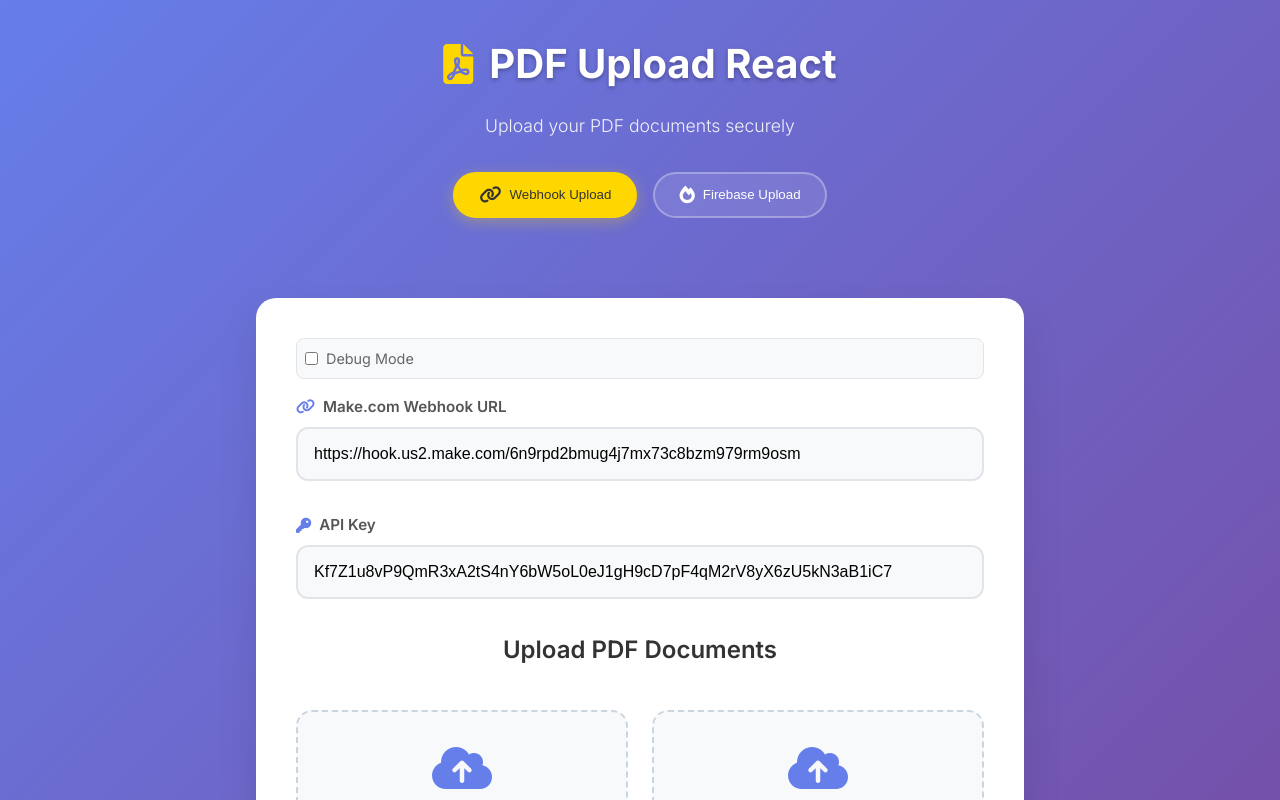
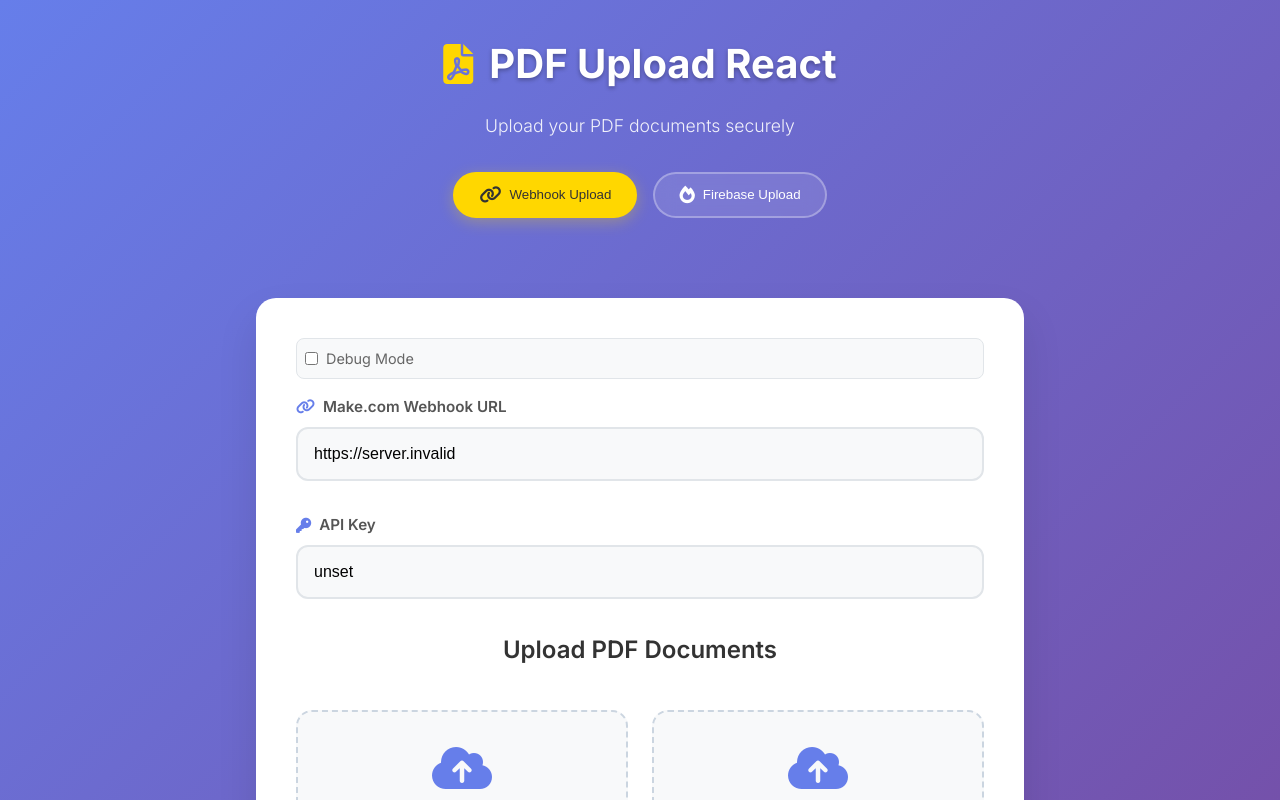
Before and after one commit to cpaie/upload-documents-hr, a React (Create React App) app: page / in a window 1280 px wide. Shown: the top 800 px of the page. Built offline with nearby package versions, Linux system fonts and the light colour scheme; no server answers.

Commit message:
webhook as config

```diff
--- a/src/components/PDFUploadForm.js
+++ b/src/components/PDFUploadForm.js
@@ -1,9 +1,10 @@
 import React, { useState, useRef } from 'react';
+import { webhookConfig } from '../config/webhook.config';
 import './PDFUploadForm.css';
 
 const PDFUploadForm = () => {
-  const [webhookUrl, setWebhookUrl] = useState('https://hook.us2.make.com/6n9rpd2bmug4j7mx73c8bzm979rm9osm');
-  const [apiKey, setApiKey] = useState('Kf7Z1u8vP9QmR3xA2tS4nY6bW5oL0eJ1gH9cD7pF4qM2rV8yX6zU5kN3aB1iC7');
+  const [webhookUrl, setWebhookUrl] = useState(webhookConfig.defaultUrl || '');
+  const [apiKey, setApiKey] = useState(webhookConfig.defaultApiKey || '');
   const [uploadedFiles, setUploadedFiles] = useState({
     pdf1: null,
     pdf2: null
@@ -338,8 +339,8 @@
   // Reset form
   const resetForm = () => {
     console.log('[RESET] Resetting form to default values');
-    setWebhookUrl('https://hook.us2.make.com/6n9rpd2bmug4j7mx73c8bzm979rm9osm');
-    setApiKey('Kf7Z1u8vP9QmR3xA2tS4nY6bW5oL0eJ1gH9cD7pF4qM2rV8yX6zU5kN3aB1iC7');
+    setWebhookUrl(webhookConfig.defaultUrl || '');
+    setApiKey(webhookConfig.defaultApiKey || '');
     setUploadedFiles({ pdf1: null, pdf2: null });
     setProgress(0);
     setResult(null);
--- /dev/null
+++ b/src/config/webhook.config.js
@@ -0,0 +1,19 @@
+// Webhook Configuration
+// All values must be set in environment variables (.env file)
+// No hardcoded fallback values for security
+
+export const webhookConfig = {
+  // Default webhook URL - must be set in .env
+  defaultUrl: process.env.REACT_APP_WEBHOOK_URL,
+  // Default API key - must be set in .env
+  defaultApiKey: process.env.REACT_APP_WEBHOOK_API_KEY,
+  // Webhook timeout in milliseconds
+  timeout: parseInt(process.env.REACT_APP_WEBHOOK_TIMEOUT) || 30000,
+  // Maximum retry attempts
+  maxRetries: parseInt(process.env.REACT_APP_WEBHOOK_MAX_RETRIES) || 3,
+  // Request headers
+  headers: {
+    'Content-Type': 'multipart/form-data',
+    'x-make-apikey': process.env.REACT_APP_WEBHOOK_API_KEY
+  }
+};
```
Also changed, not shown: 2 other files (tests, documents, lock files or other folders).
